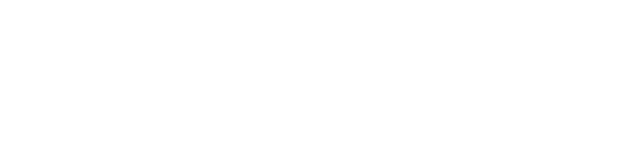
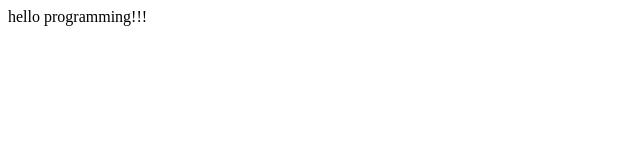
Before and after one commit to learnprogramminging/learn, a plain HTML site: page index.html in a window 1280 px wide. Shown: the whole page, without its empty margins (0-640 px from the left). Drawn offline with Linux system fonts and the light colour scheme.

Commit message:
Add hello programminggit add *!

```diff
--- a/index.html
+++ b/index.html
@@ -1,11 +1,16 @@
 <!DOCTYPE html>
 <html lang="en">
+
 <head>
     <meta charset="UTF-8">
     <meta name="viewport" content="width=device-width, initial-scale=1.0">
     <title>Document</title>
 </head>
+
 <body>
+    <div>
+        hello programming!!!
+    </div>
+</body>
 
-</body>
 </html>
```
